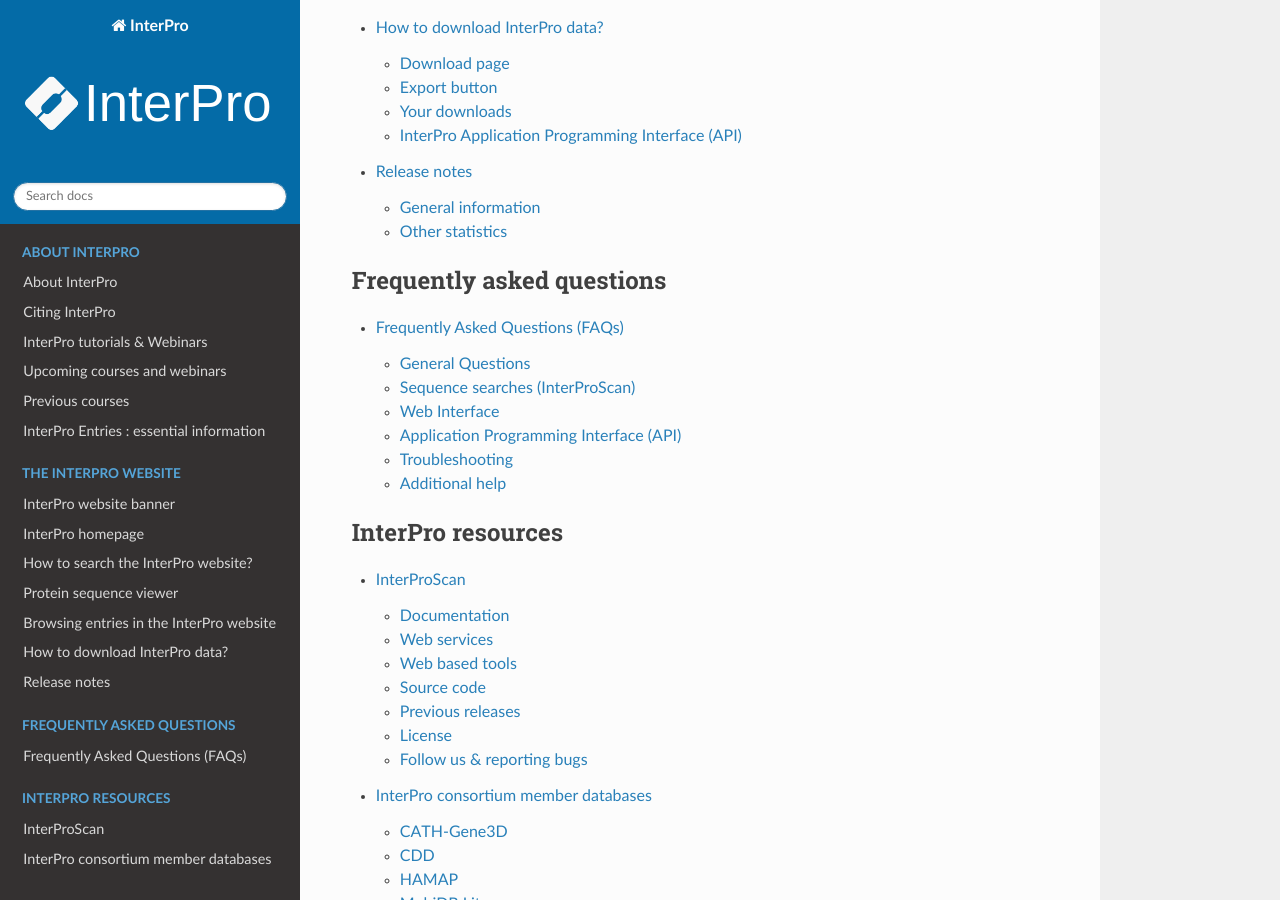
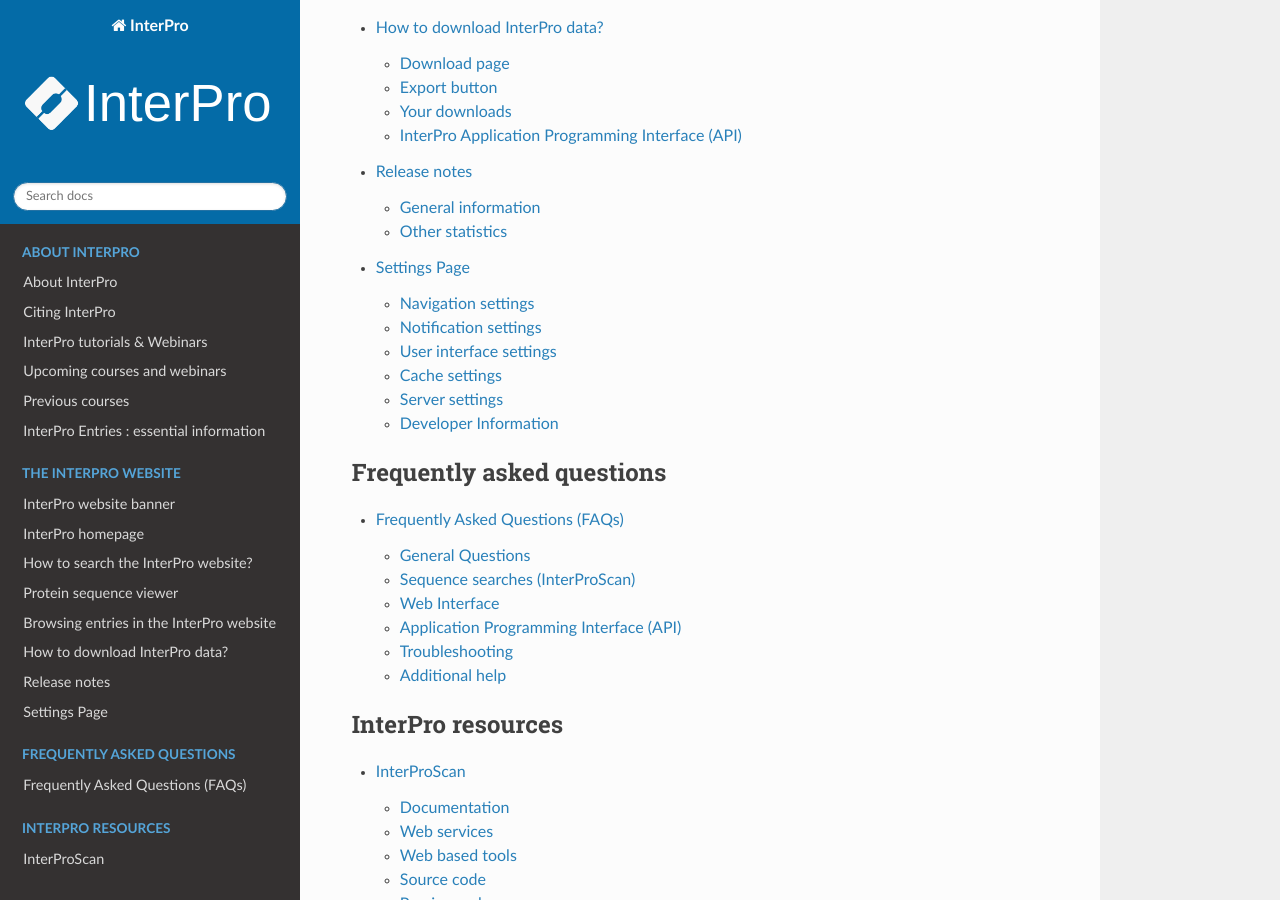
Before and after one commit to ProteinsWebTeam/interpro-docs, a Sphinx documentation site: the page built from docs/index.rst, in a window 1280 px wide and 900 px high, scrolled down 1404 px. Built offline with Sphinx 7.4.7 and the Read the Docs theme 2.0.0, drawn with Linux system fonts in a browser that asks for light colours; some of the changed lines change nothing that is shown.

Commit message:
adding links to settings

```diff
--- a/docs/banner.rst
+++ b/docs/banner.rst
@@ -40,7 +40,7 @@
 ====================
 |hamburger| The hamburger icon on the right opens the settings sidebar.
 
-The settings sidebar provides another way to access different parts of the website and is the only way of accessing the settings page.
+The settings sidebar provides another way to access different parts of the website and is the only way of accessing the :doc:`settings page </settings>` .
 
 .. |hamburger| image:: /images/banner/navigation_hamburger.png
   :alt: hamburger icon
--- a/docs/index.rst
+++ b/docs/index.rst
@@ -28,6 +28,7 @@
   /browse
   /download
   /release_notes
+  /settings
 
 .. toctree::
   :maxdepth: 2
```
